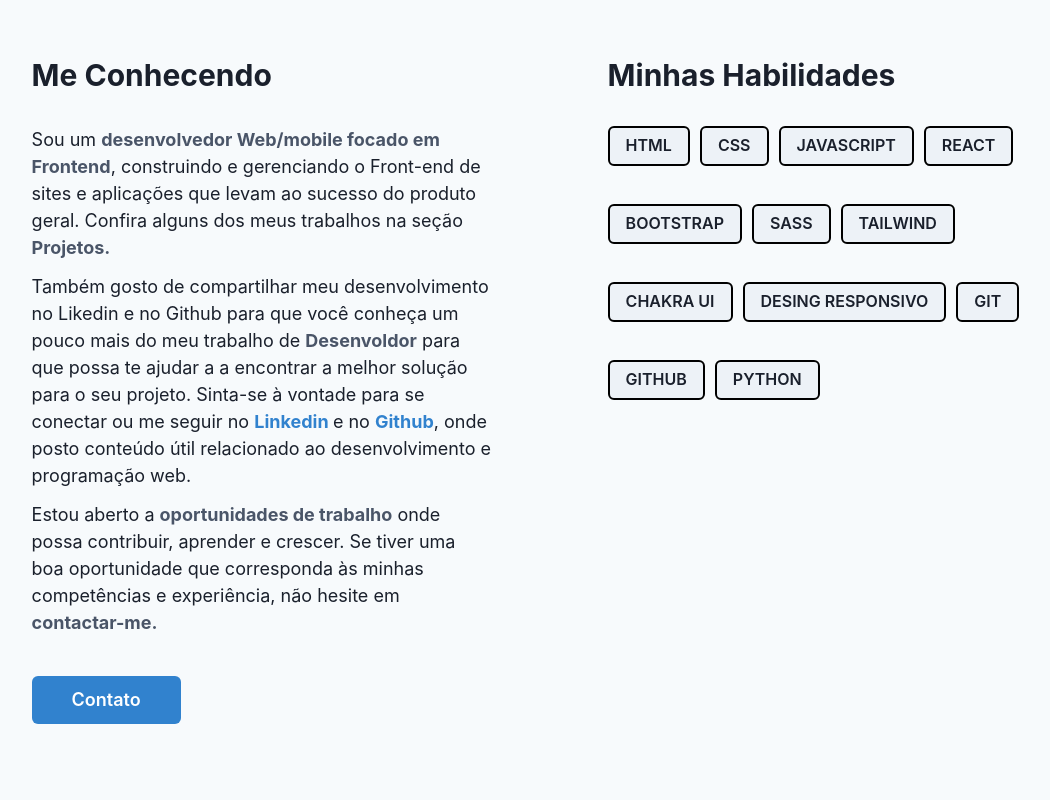
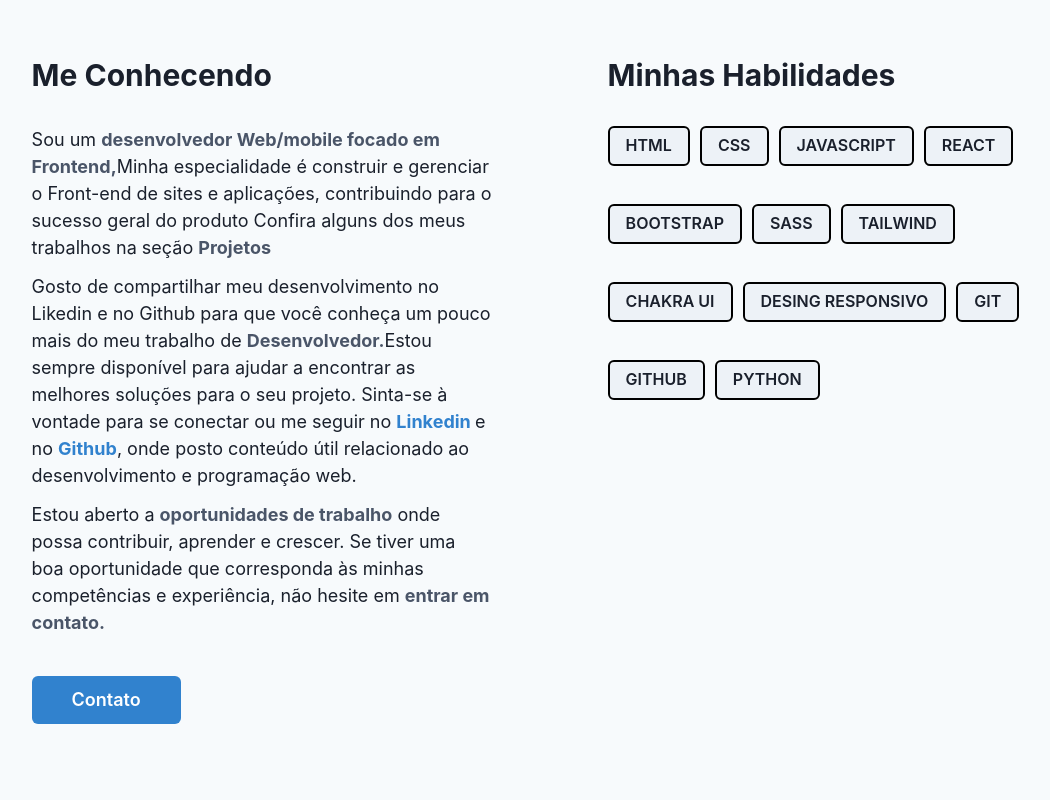
Before and after one commit to maxwellaraujo11/MaxwellAraujoDev, a React (Create React App) app: page / in a window 1280 px wide. Shown: the part 1180-1980 px from the top of the page, without its empty margins (90-1140 px from the left). Built offline with nearby package versions, Linux system fonts and the light colour scheme.

Commit message:
Atualizando detalhes nos textos e foto de perfil

```diff
--- a/package.json
+++ b/package.json
@@ -18,6 +18,7 @@
     "react-anchor-link-smooth-scroll": "^1.0.12",
     "react-dom": "^18.2.0",
     "react-scripts": "5.0.1",
+    "react-scroll": "^1.9.0",
     "web-vitals": "^2.1.4"
   },
   "scripts": {
--- a/src/components/commons/Header/Header.js
+++ b/src/components/commons/Header/Header.js
@@ -1,6 +1,6 @@
 
 import { Flex, Heading, Image, Link, Box, useDisclosure, IconButton, useBreakpointValue } from "@chakra-ui/react";
-import AnchorLink from 'react-anchor-link-smooth-scroll'
+import { Link as ScrollLink } from "react-scroll";
 import { HamburgerIcon, CloseIcon } from "@chakra-ui/icons";
 
 function Header() {
@@ -23,7 +23,7 @@ function Header() {
         >
 
           <Flex gap={2} align="center" >
-            <Image w={50} borderRadius={50} src="https://images.pexels.com/photos/20845839/pexels-photo-20845839.jpeg?auto=compress&cs=tinysrgb&w=1260&h=750&dpr=1"/>
+            <Image w={70} borderRadius={50} src="/perfil.jpg"/>
             <Heading fontSize={{base:"20", xl: "25"}} fontFamily="source sans pro">
               MAXWELL  ARAUJO
             </Heading>
@@ -37,10 +37,18 @@ function Header() {
            display={{ base: "none", md: "flex" }}
            >
 
-            <Link _hover={{ color: "blue.500", transition: " 0.5s ease-in-out",}}> Inicio </Link>
-            <Link _hover={{ color: "blue.500", transition: " 0.5s ease-in-out",}}> Habilidades </Link>
-            <Link _hover={{ color: "blue.500", transition: " 0.5s ease-in-out",}}> Projetos </Link>
-            <AnchorLink href="#contato" _hover={{ color: "blue.500", transition: " 0.5s ease-in-out",}}> Contato </AnchorLink>
+                <ScrollLink to="inicio" smooth={true} duration={500}>
+                  <Link _hover={{ color: "blue.500", transition: "0.5s ease-in-out" }}>Inicio</Link>
+                </ScrollLink>
+                <ScrollLink to="habilidades" smooth={true} duration={500}>
+                  <Link _hover={{ color: "blue.500", transition: "0.5s ease-in-out" }}>Habilidades</Link>
+                </ScrollLink>
+                <ScrollLink to="projetos" smooth={true} duration={500}>
+                  <Link _hover={{ color: "blue.500", transition: "0.5s ease-in-out" }}>Projetos</Link>
+                </ScrollLink>
+                <ScrollLink to="contato" smooth={true} duration={500}>
+                  <Link _hover={{ color: "blue.500", transition: "0.5s ease-in-out" }}>Contato</Link>
+                </ScrollLink>
 
           </Flex>
 
@@ -71,10 +79,18 @@ function Header() {
               fontWeight={600}
               fontSize={18}
             >
-              <Link onClick={onToggle} _hover={{ color: "blue.500", transition: "0.5s ease-in-out" }}>Inicio</Link>
-              <Link onClick={onToggle} _hover={{ color: "blue.500", transition: "0.5s ease-in-out" }}>Habilidades</Link>
-              <Link onClick={onToggle} _hover={{ color: "blue.500", transition: "0.5s ease-in-out" }}>Projetos</Link>
-              <AnchorLink href="#contato" onClick={onToggle} _hover={{ color: "blue.500", transition: "0.5s ease-in-out" }}>Contato</AnchorLink>
+              <ScrollLink to="inicio" smooth={true} duration={500} onClick={onToggle}>
+                <Link _hover={{ color: "blue.500", transition: "0.5s ease-in-out" }}>Inicio</Link>
+              </ScrollLink>
+              <ScrollLink to="habilidades" smooth={true} duration={500} onClick={onToggle}>
+                <Link _hover={{ color: "blue.500", transition: "0.5s ease-in-out" }}>Habilidades</Link>
+              </ScrollLink>
+              <ScrollLink to="projetos" smooth={true} duration={500} onClick={onToggle}>
+                <Link _hover={{ color: "blue.500", transition: "0.5s ease-in-out" }}>Projetos</Link>
+              </ScrollLink>
+              <ScrollLink to="contato" smooth={true} duration={500} onClick={onToggle}>
+                <Link _hover={{ color: "blue.500", transition: "0.5s ease-in-out" }}>Contato</Link>
+              </ScrollLink>
             </Flex>
           </Box>
 
--- a/src/components/commons/Main/Contato.js
+++ b/src/components/commons/Main/Contato.js
@@ -2,7 +2,7 @@ import { Flex, Center, Text, FormControl, FormLabel, Input, Textarea, Button } f
 
 function Contato() {
     return (
-        <Flex bgImage="url(./bgContatos.jpg)"  justify="center" flexDir="column">
+        <Flex id='contato' bgImage="url(./bgContatos.jpg)"  justify="center" flexDir="column">
             <Center flexDir="column" >
                 <Text fontSize={30} m="0 auto" mb={5} mt="40" textAlign="center" fontWeight={600} fontFamily="arial">
                     CONTATO
--- a/src/components/commons/Main/Home.js
+++ b/src/components/commons/Main/Home.js
@@ -4,7 +4,7 @@ import { Flex, Text, Button, Heading, Link, Image,  } from "@chakra-ui/react"
 function Home() {
 
     return (
-      <Flex bgImage="url(./bgMain.jpg)" h="100vh" justify="center" align="center" flexDir="column" mt="50" pos="relative">
+      <Flex id="inicio" bgImage="url(./bgMain.jpg)" h="100vh" justify="center" align="center" flexDir="column" mt="50" pos="relative">
 
         <Flex
             flexDir="column"
--- a/src/components/commons/Main/Projects.js
+++ b/src/components/commons/Main/Projects.js
@@ -2,7 +2,7 @@ import { Flex, Text, Center, Image, Box, Button, Link} from "@chakra-ui/react"
 
 function Projects() {
     return(
-        <Flex flexDir="column" bg="white.200">
+        <Flex id="projetos" flexDir="column" bg="white.200">
             <Center flexDir="column" >
                 <Text fontSize={30} m="0 auto" mb={5} mt="40" textAlign="center" fontWeight={600} fontFamily="arial">
                         PROJETOS
--- a/src/components/commons/Main/Skils.js
+++ b/src/components/commons/Main/Skils.js
@@ -1,9 +1,10 @@
-import { Center, Flex, Text, Box, Button, Link, Wrap, Container} from '@chakra-ui/react'
+import { Center, Flex, Text, Box, Button, Link, Wrap } from '@chakra-ui/react'
+import { Link as ScrollLink } from "react-scroll";
 
 
 function Skils() {
     return(
-        <Flex flexDir="column" bg="gray.50">
+        <Flex id="habilidades" flexDir="column" bg="gray.50">
             <Center flexDir="column" >
                 <Text fontSize={30} m="0 auto" mb={5} mt="40" textAlign="center" fontWeight={600} fontFamily="arial" w="100%">
                         SOBRE
@@ -22,27 +23,40 @@ function Skils() {
                     <Text fontSize='3xl' fontWeight={700}> Me Conhecendo</Text>
                     <Flex  display={{base: 'block'}} >
                         <Text mt={7} fontSize='lg' >
-                            Sou um <Text as='b' color="gray.600">desenvolvedor Web/mobile focado em Frontend</Text>, construindo e gerenciando o
-                            Front-end de sites e aplicações que levam ao sucesso do produto geral.
-                            Confira alguns dos meus trabalhos na seção <Text as="b" color="gray.600">Projetos. </Text>
+                            Sou um <Text as='b' color="gray.600">desenvolvedor Web/mobile focado em Frontend,</Text>
+                            Minha especialidade é construir e gerenciar o Front-end de sites e aplicações, contribuindo para o sucesso geral do produto
+                            Confira alguns dos meus trabalhos na seção <Text as="b" color="gray.600">
+                                <ScrollLink to="projetos" smooth={true} duration={500}>
+                                    <Link _hover={{ color: "blue.500", transition: "0.5s ease-in-out" }}>
+                                        Projetos
+                                    </Link>
+                                </ScrollLink>
+                        </Text>
+
                         </Text>
                         <Text mt={3} fontSize='lg'>
-                            Também gosto de compartilhar meu desenvolvimento no Likedin e no Github
-                            para que você conheça um pouco mais do meu trabalho de <Text as="b" color="gray.600">Desenvoldor</Text> para que possa te ajudar a
-                            a encontrar a melhor solução para o seu projeto. Sinta-se à vontade
+                            Gosto de compartilhar meu desenvolvimento no Likedin e no Github
+                            para que você conheça um pouco mais do meu trabalho de <Text as="b" color="gray.600">Desenvolvedor.</Text>
+                            Estou sempre disponível para ajudar a encontrar as melhores soluções para o seu projeto. Sinta-se à vontade
                             para se conectar ou me seguir no <Link color='blue.500' fontWeight="bold" href='https://www.linkedin.com/in/maxwellaraujo11' isExternal>Linkedin </Link> e no <Link color='blue.500' fontWeight="bold" href='https://github.com/maxwellaraujo11'>Github</Link>, onde posto
                             conteúdo útil relacionado ao desenvolvimento e programação web.
                         </Text>
                         <Text mt={3} fontSize='lg'>
                             Estou aberto a <Text as="b" color="gray.600">oportunidades de trabalho</Text> onde possa contribuir, aprender e crescer.
                             Se tiver uma boa oportunidade que corresponda às minhas competências e experiência,
-                            não hesite em <Text as="b" color="gray.600">contactar-me.</Text>
+                            não hesite em <Text as="b" color="gray.600">entrar em contato.</Text>
                         </Text>
                     </Flex>
 
-                    <Button colorScheme='blue' size='lg' mt={10} px={10} mb={20}>
-                        Contato
-                    </Button>
+
+
+                    <ScrollLink to="contato" smooth={true} duration={500}>
+                        <Link _hover={{ color: "blue.500", transition: "0.5s ease-in-out" }}>
+                        <Button colorScheme='blue' size='lg' mt={10} px={10} mb={20}>
+                            Contato
+                        </Button>
+                        </Link>
+                    </ScrollLink>
                 </Box>
 
                 {/* INICIANDO O BLOCO DAS HABILIDADES*/}
```
Also changed, not shown: public/perfil.jpg, 1 other file (tests, documents, lock files or other folders).
